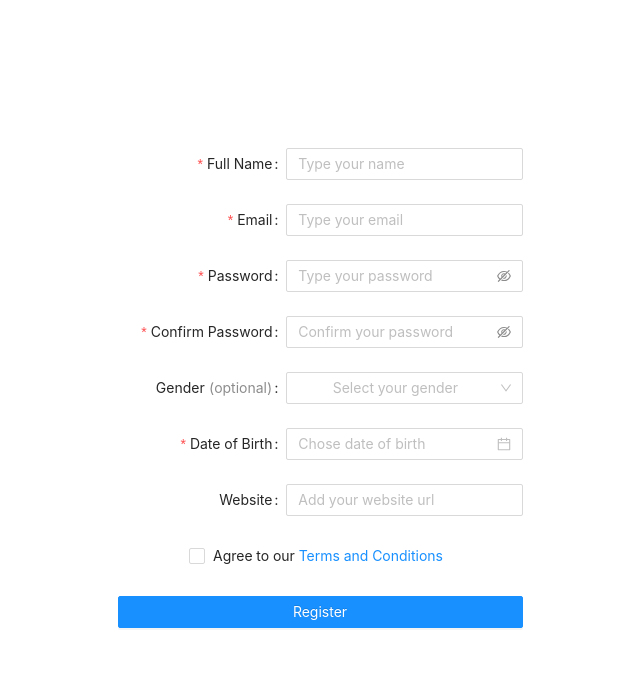
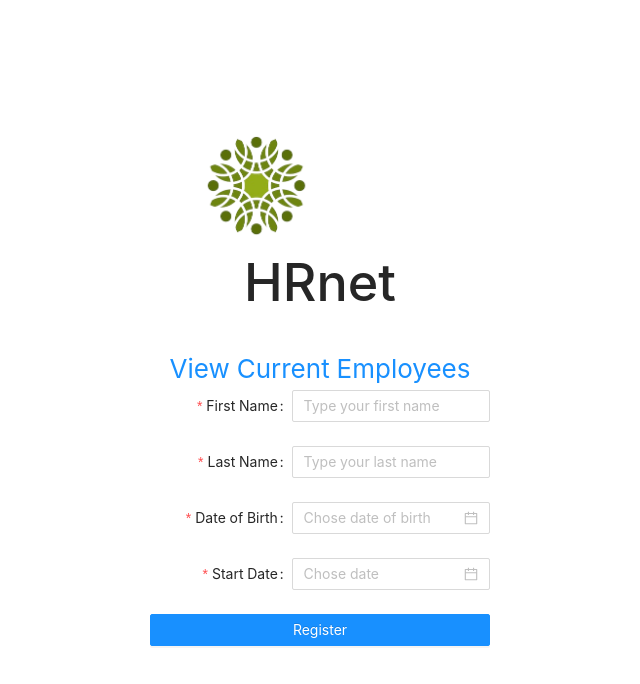
Before and after one commit to Spacelnvader/hrnet, a React (Create React App) app: page / in a window 1280 px wide. Shown: the top 684 px of the page, without its empty margins (320-960 px from the left). Built offline with nearby package versions, Linux system fonts and the light colour scheme.

Commit message:
formulaire

```diff
--- a/src/App.js
+++ b/src/App.js
@@ -14,7 +14,7 @@ const App = () => {
 
         <Routes>
           <Route path="/" element={<Home />} />
-          <Route path="/login" element={<EmployeeList />} />
+          <Route path="/employee-list" element={<EmployeeList />} />
 
 
 
--- a/src/components/header/header.css
+++ b/src/components/header/header.css
@@ -0,0 +1,12 @@
+.header_container {
+    width: 50%;
+}
+
+.main_logo_container {
+    width: 80%;
+}
+
+.main_logo {
+    height: 14vh;
+    object-fit: cover;
+}
--- a/src/components/header/header.jsx
+++ b/src/components/header/header.jsx
@@ -0,0 +1,19 @@
+import PropTypes from "prop-types";
+import logo from "../../assets/logo_view.png";
+import "../header/header.css";
+
+const Header = ({ children }) => {
+    return (
+        <div className="header_container">
+            <div className="main_logo_container">
+                <img src={logo} alt="HRNet logo" className="main_logo" />
+            </div>
+            <h1>{children}</h1>
+        </div>
+    );
+};
+
+Header.propTypes = {
+    children: PropTypes.string.isRequired,
+};
+export default Header;
--- a/src/pages/home.jsx
+++ b/src/pages/home.jsx
@@ -1,5 +1,7 @@
 import React from 'react'
-import { Form, Button, Checkbox, DatePicker, Input, Select, Space } from "antd";
+import { Link } from "react-router-dom";
+import Header from "../components/header/header";
+import { Form, Button, DatePicker, Input, Select, Space } from "antd";
 
 
 /**
@@ -12,6 +14,10 @@ const Home = () => {
     return (
         <div className="App">
             <header className="App-header">
+                <Header>HRnet</Header>
+                <div className="link_bloc">
+                    <Link to="employee-list">View Current Employees</Link>
+                </div>
                 <Form
                     autoComplete="off"
                     labelCol={{ span: 10 }}
@@ -24,85 +30,34 @@ const Home = () => {
                     }}
                 >
                     <Form.Item
-                        name="fullName"
-                        label="Full Name"
+                        name="firstName"
+                        label="First Name"
                         rules={[
                             {
                                 required: true,
-                                message: "Please enter your name",
+                                message: "Please enter your first name",
                             },
                             { whitespace: true },
                             { min: 3 },
                         ]}
                         hasFeedback
                     >
-                        <Input placeholder="Type your name" />
+                        <Input placeholder="Type your first name" />
                     </Form.Item>
-
                     <Form.Item
-                        name="email"
-                        label="Email"
+                        name="lastName"
+                        label="Last Name"
                         rules={[
                             {
                                 required: true,
-                                message: "Please enter your email",
+                                message: "Please enter your last name",
                             },
-                            { type: "email", message: "Please enter a valid email" },
+                            { whitespace: true },
+                            { min: 3 },
                         ]}
                         hasFeedback
                     >
-                        <Input placeholder="Type your email" />
-                    </Form.Item>
-
-                    <Form.Item
-                        name="password"
-                        label="Password"
-                        rules={[
-                            {
-                                required: true,
-                            },
-                            { min: 6 },
-                            {
-                                validator: (_, value) =>
-                                    value && value.includes("A")
-                                        ? Promise.resolve()
-                                        : Promise.reject("Password does not match criteria."),
-                            },
-                        ]}
-                        hasFeedback
-                    >
-                        <Input.Password placeholder="Type your password" />
-                    </Form.Item>
-
-                    <Form.Item
-                        name="confirmPassword"
-                        label="Confirm Password"
-                        dependencies={["password"]}
-                        rules={[
-                            {
-                                required: true,
-                            },
-                            ({ getFieldValue }) => ({
-                                validator(_, value) {
-                                    if (!value || getFieldValue("password") === value) {
-                                        return Promise.resolve();
-                                    }
-                                    return Promise.reject(
-                                        "The two passwords that you entered does not match."
-                                    );
-                                },
-                            }),
-                        ]}
-                        hasFeedback
-                    >
-                        <Input.Password placeholder="Confirm your password" />
-                    </Form.Item>
-
-                    <Form.Item name="gender" label="Gender" requiredMark="optional">
-                        <Select placeholder="Select your gender">
-                            <Select.Option value="male">Male</Select.Option>
-                            <Select.Option value="female">Female</Select.Option>
-                        </Select>
+                        <Input placeholder="Type your last name" />
                     </Form.Item>
 
                     <Form.Item
@@ -124,34 +79,24 @@ const Home = () => {
                     </Form.Item>
 
                     <Form.Item
-                        name="website"
-                        label="Website"
-                        rules={[{ type: "url", message: "Please enter a valid url" }]}
+                        name="startDate"
+                        label="Start Date"
+                        rules={[
+                            {
+                                required: true,
+                                message: "Please provide the start date",
+                            },
+                        ]}
                         hasFeedback
                     >
-                        <Input placeholder="Add your website url" />
+                        <DatePicker
+                            style={{ width: "100%" }}
+                            picker="date"
+                            placeholder="Chose date"
+                        />
                     </Form.Item>
 
-                    <Form.Item
-                        name="agreement"
-                        wrapperCol={{ span: 24 }}
-                        valuePropName="checked"
-                        rules={[
-                            {
-                                validator: (_, value) =>
-                                    value
-                                        ? Promise.resolve()
-                                        : Promise.reject(
-                                            "To proceed, you need to agree with our terms and conditions"
-                                        ),
-                            },
-                        ]}
-                    >
-                        <Checkbox>
-                            {" "}
-                            Agree to our <a href="#">Terms and Conditions</a>
-                        </Checkbox>
-                    </Form.Item>
+
 
                     <Form.Item wrapperCol={{ span: 24 }}>
                         <Button block type="primary" htmlType="submit">
```
Also changed, not shown: src/assets/logo_view.png (added).
